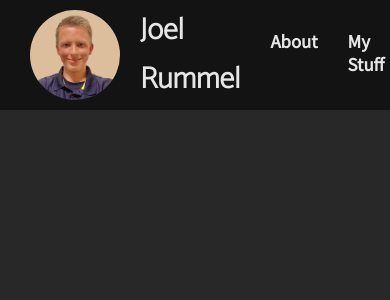
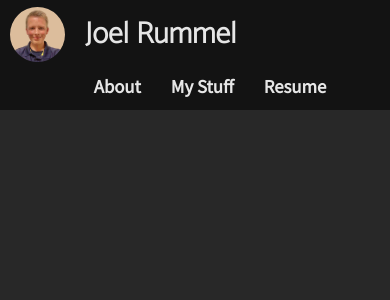
Before and after one commit to JoelRummel/joelrummel.net, a PHP site: page /init.php in a window 390 px wide. Shown: the top 300 px of the page. Run offline with PHP 8.4, Linux system fonts and the light colour scheme.

Commit message:
Made navbar mobile-friendly

```diff
--- a/style.css
+++ b/style.css
@@ -23,6 +23,7 @@
 	top: 0;
 	right: 0;
 	left: 0;
+	flex-wrap: wrap;
 }
 #Header h2 {
 	margin-top: 0px;
@@ -35,6 +36,27 @@
 	margin-right: 30px;
 	display: flex;
 	flex-direction: row;
+}
+#Headshot {
+	border-radius: 50%;
+	width: 90px;
+	height: 90px;
+}
+@media screen and (max-width: 625px) {
+	#Header {
+		padding-left: 0px;
+	}
+	#NavBar {
+		margin-left: 0px;
+		margin-right: 0px;
+		justify-content: center;
+		width: 100%;
+	}
+	#Headshot {
+		width: 55px;
+		height: 55px;
+		margin-left: 10px;
+	}
 }
 .NavDropdownWrapper {
 	margin-left: 30px;
@@ -84,11 +106,6 @@
 .NavTab:hover:after {
 	transform: scaleX(1);
 }
-#Headshot {
-	border-radius: 50%;
-	width: 90px;
-	height: 90px;
-}
 #Content {
 	margin: 0 auto;
 	max-width: 1300px;
@@ -100,7 +117,6 @@
 	background-color: #B50505;
 	padding: 5px;
 	border-radius: 20px;
-	padding-left: 25px;
 	text-align: center;
 	margin-left: 40px;
 	margin-right: 40px;
```
